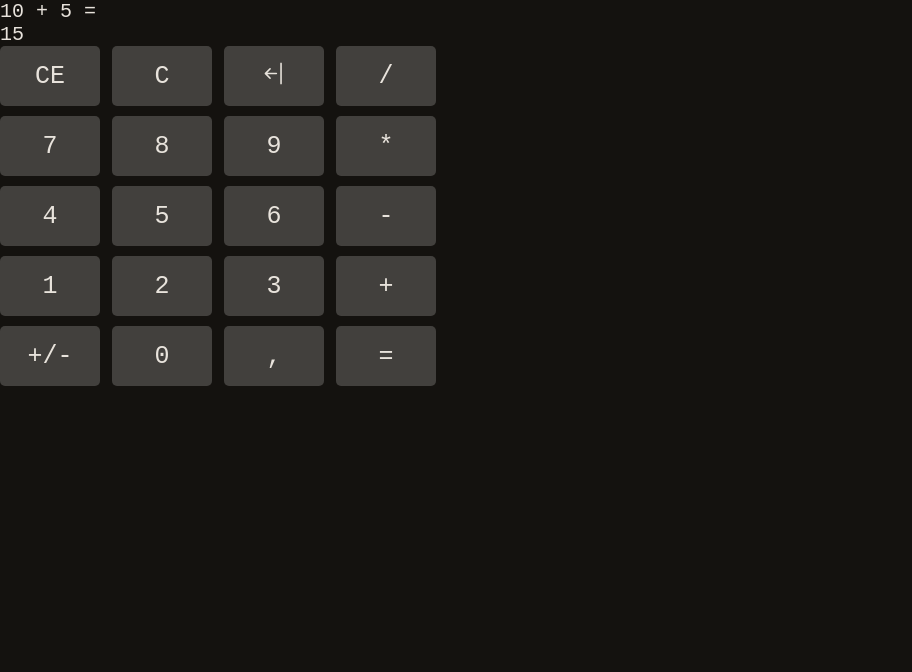
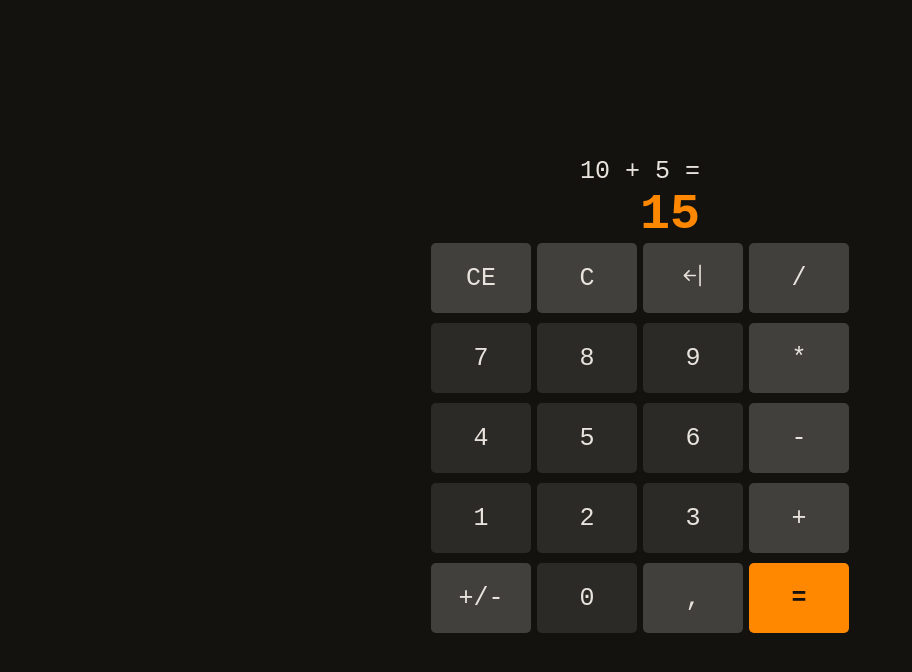
Before and after one commit to stephanievanoverberghe/JavaScript, a website: page index.html in a window 1280 px wide. Shown: the whole page, without its empty margins (0-912 px from the left). Drawn offline with nearby package versions, Linux system fonts and the light colour scheme.

Commit message:
button:hover

```diff
--- a/index.html
+++ b/index.html
@@ -11,39 +11,41 @@
 
 <body>
     <div class="container">
-        <p class="js-calc">10 + 5 =</p>
-        <p class="js-result">15</p>
+        <div class="para__items">
+            <p class="para__calc js-calc">10 + 5 =</p>
+            <p class="para__result js-result">15</p>
+        </div>
 
         <div class="container__btn">
             <div class="btn__items">
-                <button class="btn">CE</button>
-                <button class="btn">C</button>
-                <button class="btn"><i class="bi bi-arrow-bar-left"></i></button>
-                <button class="btn">/</button>
+                <button class="btn btn__other">CE</button>
+                <button class="btn btn__other">C</button>
+                <button class="btn btn__other"><i class="bi bi-arrow-bar-left"></i></button>
+                <button class="btn btn__other">/</button>
             </div>
             <div class="btn__items">
-                <button class="btn">7</button>
-                <button class="btn">8</button>
-                <button class="btn">9</button>
-                <button class="btn">*</button>
+                <button class="btn btn__number">7</button>
+                <button class="btn btn__number">8</button>
+                <button class="btn btn__number">9</button>
+                <button class="btn btn__other">*</button>
             </div>
             <div class="btn__items">
-                <button class="btn">4</button>
-                <button class="btn">5</button>
-                <button class="btn">6</button>
-                <button class="btn">-</button>
+                <button class="btn btn__number">4</button>
+                <button class="btn btn__number">5</button>
+                <button class="btn btn__number">6</button>
+                <button class="btn btn__other">-</button>
             </div>
             <div class="btn__items">
-                <button class="btn">1</button>
-                <button class="btn">2</button>
-                <button class="btn">3</button>
-                <button class="btn">+</button>
+                <button class="btn btn__number">1</button>
+                <button class="btn btn__number">2</button>
+                <button class="btn btn__number">3</button>
+                <button class="btn btn__other">+</button>
             </div>
             <div class="btn__items">
-                <button class="btn">+/-</button>
-                <button class="btn">0</button>
-                <button class="btn">,</button>
-                <button class="btn">=</button>
+                <button class="btn btn__other">+/-</button>
+                <button class="btn btn__number">0</button>
+                <button class="btn btn__other">,</button>
+                <button class="btn btn__egal">=</button>
             </div>
         </div>
     </div>
--- a/public/assets/sass/_bases.scss
+++ b/public/assets/sass/_bases.scss
@@ -6,7 +6,6 @@ html {
 
 body {
     font-family: var(--cnews);
-    font-size: 2rem;
     background-color: var(--gray-cold-1);
     color: var(--gray-cold-light);
 }
--- a/public/assets/sass/_buttons.scss
+++ b/public/assets/sass/_buttons.scss
@@ -1,7 +1,14 @@
 @use "variables";
+@use 'media-queries' as *;
 
 .container__btn {
+    display: flex;
+    flex-direction: column;
+    align-items: center;
+    justify-content: center;
+
     .btn__items {
+
         margin-bottom: 1rem;
 
         .btn {
@@ -9,10 +16,41 @@
             font-size: 2.5rem;
             background-color: var(--gray-cold-3);
             border-radius: 5px;
-            width: 10rem;
-            height: 6rem;
+            width: 8rem;
+            height: 5rem;
             border: none;
             font-family: var(--cnews);
+
+
+            @include md {
+                width: 10rem;
+                height: 7rem;
+            }
+        }
+
+        .btn__number {
+            background-color: var(--gray-cold-2);
+            transition: all .3s;
+
+            &:hover {
+                background-color: var(--gray-cold-3);
+            }
+        }
+
+        .btn__egal {
+            background-color: var(--orange);
+            color: var(--gray-cold-1);
+            font-weight: bold;
+            transition: all .3s;
+
+            &:hover {
+                background-color: var(--orange-hover);
+            }
+        }
+
+        .btn__other:hover {
+            background-color: var(--gray-cold-2);
+            transition: all .3s;
         }
     }
 }
--- a/public/assets/sass/style.scss
+++ b/public/assets/sass/style.scss
@@ -2,3 +2,28 @@
 @use "reset";
 @use "bases";
 @use "buttons";
+@use 'media-queries' as *;
+
+.container {
+    display: flex;
+    flex-direction: column;
+    align-items: center;
+    justify-content: center;
+    min-height: 100vh;
+
+    .para__items {
+        display: flex;
+        flex-direction: column;
+        align-items: end;
+    }
+
+    .para__calc {
+        font-size: 2.5rem;
+    }
+
+    .para__result {
+        font-size: 5rem;
+        font-weight: bold;
+        color: var(--orange);
+    }
+}
--- a/public/assets/sass/variables.scss
+++ b/public/assets/sass/variables.scss
@@ -6,6 +6,7 @@
     --gray-cold-3: #42403d;
     --gray-cold-light: #e8e3dc;
     --orange: #ff8800;
+    --orange-hover: #ffaa4a;
 
     // Fonts
 
```
Also changed, not shown: public/assets/css/style.css, public/assets/css/variables.css, 2 other files.
